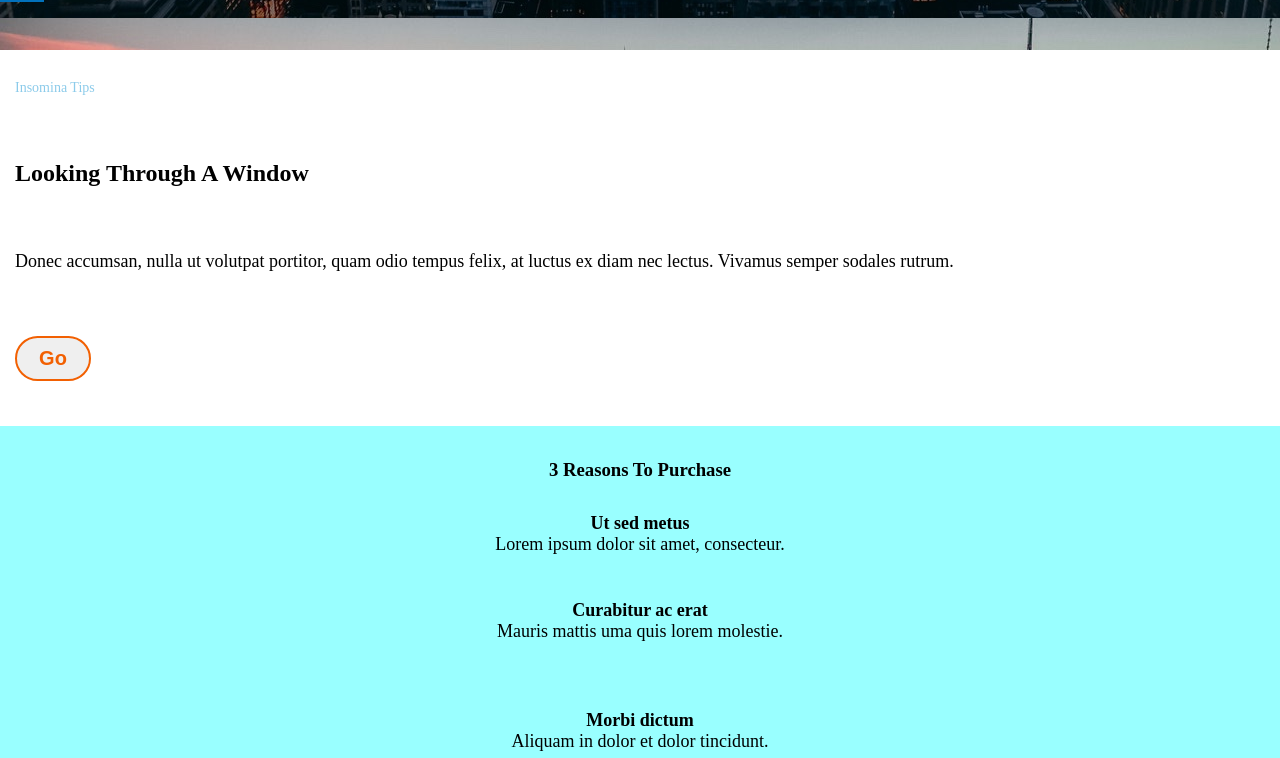
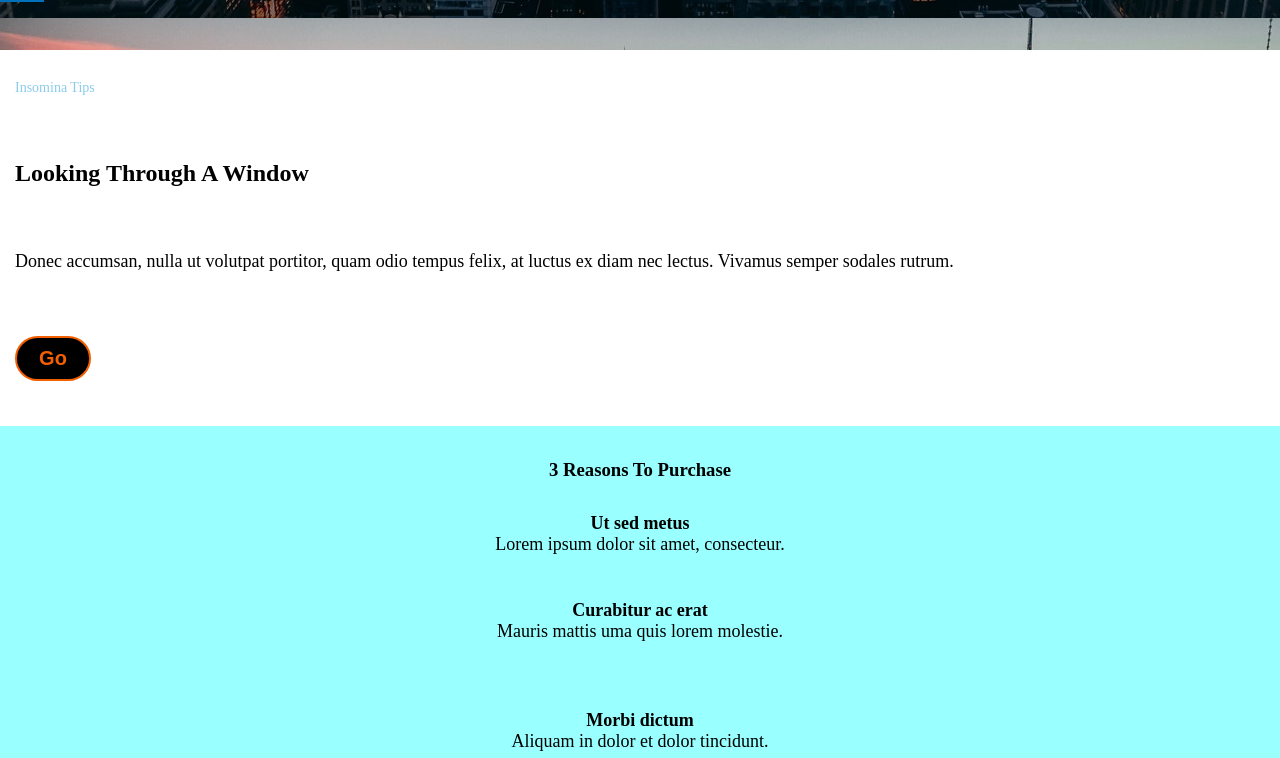
Before and after one commit to Adalab/modulo-1-evaluacion-final-NoeliaPH, a website: page src/html/index.html in a window 1280 px wide. In both pictures the pointer is over the button "Go". Shown: the part 750-1508 px from the top of the page. Drawn offline with nearby package versions, Linux system fonts and the light colour scheme; files that its build step writes are made by us from their sources; files whose address does not match are found by name.

Commit message:
transitions

```diff
--- a/src/scss/layout/_maininsomnia.scss
+++ b/src/scss/layout/_maininsomnia.scss
@@ -27,4 +27,10 @@
   border: solid $color-orange 2px;
   width: 76px;
   height: 45px;
+  transition-delay: 1s;
+  transition-property: background-color;
 }
+
+.buttongo:hover {
+  background-color: black;
+}
--- a/src/scss/layout/_mainreasons.scss
+++ b/src/scss/layout/_mainreasons.scss
@@ -20,6 +20,7 @@
 .buttonreasons {
   text-align: center;
 }
+
 .buttonmore {
   box-sizing: border-box;
   width: 184px;
@@ -27,4 +28,9 @@
   border-radius: 30px;
   background-color: $color-orange;
   color: $color-white;
+  transition: color 1s;
 }
+
+.buttonmore:hover {
+  color: black;
+}
```
